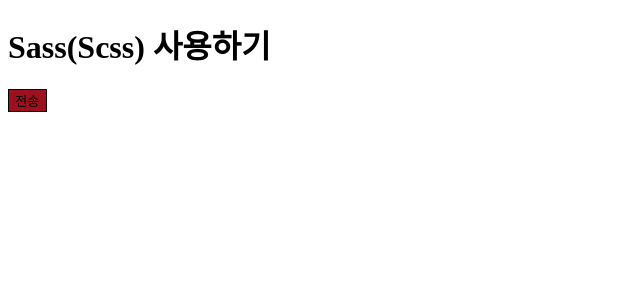
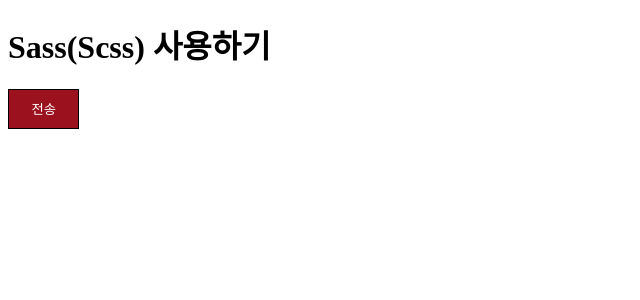
Before and after one commit to muzi55/React_Sass_ButtonStyling, a React (Create React App) app: page / in a window 1280 px wide. Shown: the top 300 px of the page, without its empty margins (0-640 px from the left). Built offline with nearby package versions, Linux system fonts and the light colour scheme.

Commit message:
size handler

```diff
--- a/src/components/button/Button.scss
+++ b/src/components/button/Button.scss
@@ -10,11 +10,12 @@
         background: lighten($color: $color, $amount: 5)
 
     }
-
     &:active {
         background: darken($color: $color, $amount: 10)
     }
 }
+
+
 
 
 button {
@@ -22,13 +23,24 @@
     border : 1px solid #000;
 
     &.red {
-        @include button-color($red)
+        @include button-color($red);
+        color:#fff
     }
     &.blue {
-        @include button-color($red)
+        @include button-color($blue)
     }
-    &.blue {
-        @include button-color($red)
+    &.pink {
+        @include button-color($pink)
+    }
+
+    &.small {
+        padding: 0.4rem 1rem;
+    }
+    &.medium {
+        padding: 0.6rem 1.4rem;
+    }
+    &.large {
+        padding: 0.8rem 1.8rem;
     }
 
 }
--- a/src/components/button/Button.tsx
+++ b/src/components/button/Button.tsx
@@ -4,12 +4,13 @@
   className?: string;
   onClick?: () => void;
   children: React.ReactNode;
+  size?: "small" | "medium" | "large";
   color?: "red" | "blue" | "pink";
 }
 
-const Button = ({ className, onClick, color = "blue", children }: Props): JSX.Element => {
+const Button = ({ className, onClick, color = "blue", size = "medium", children }: Props): JSX.Element => {
   return (
-    <button className={`${className} ${color}`} onClick={onClick}>
+    <button className={`${className} ${color} ${size}`} onClick={onClick}>
       {children}
     </button>
   );
```
